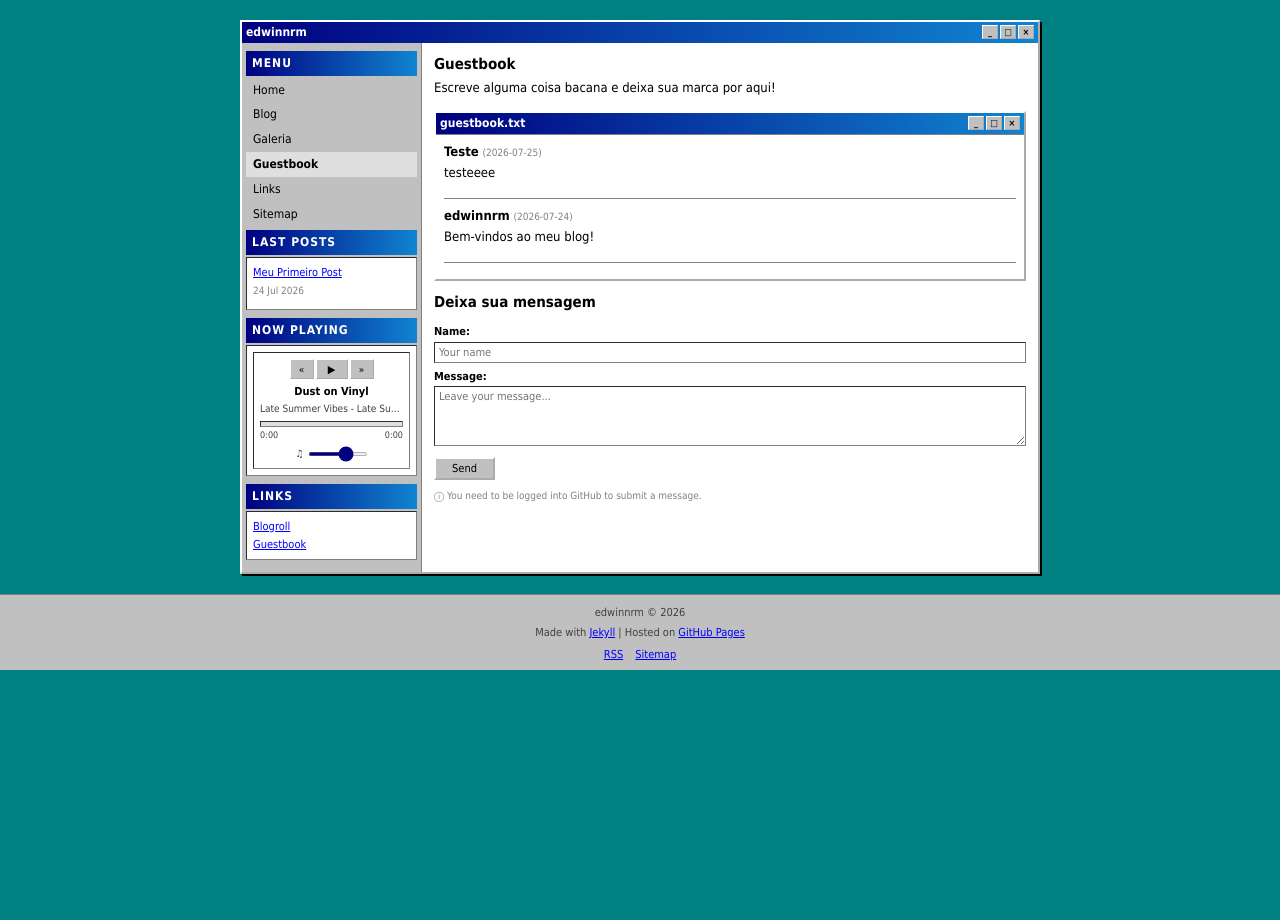
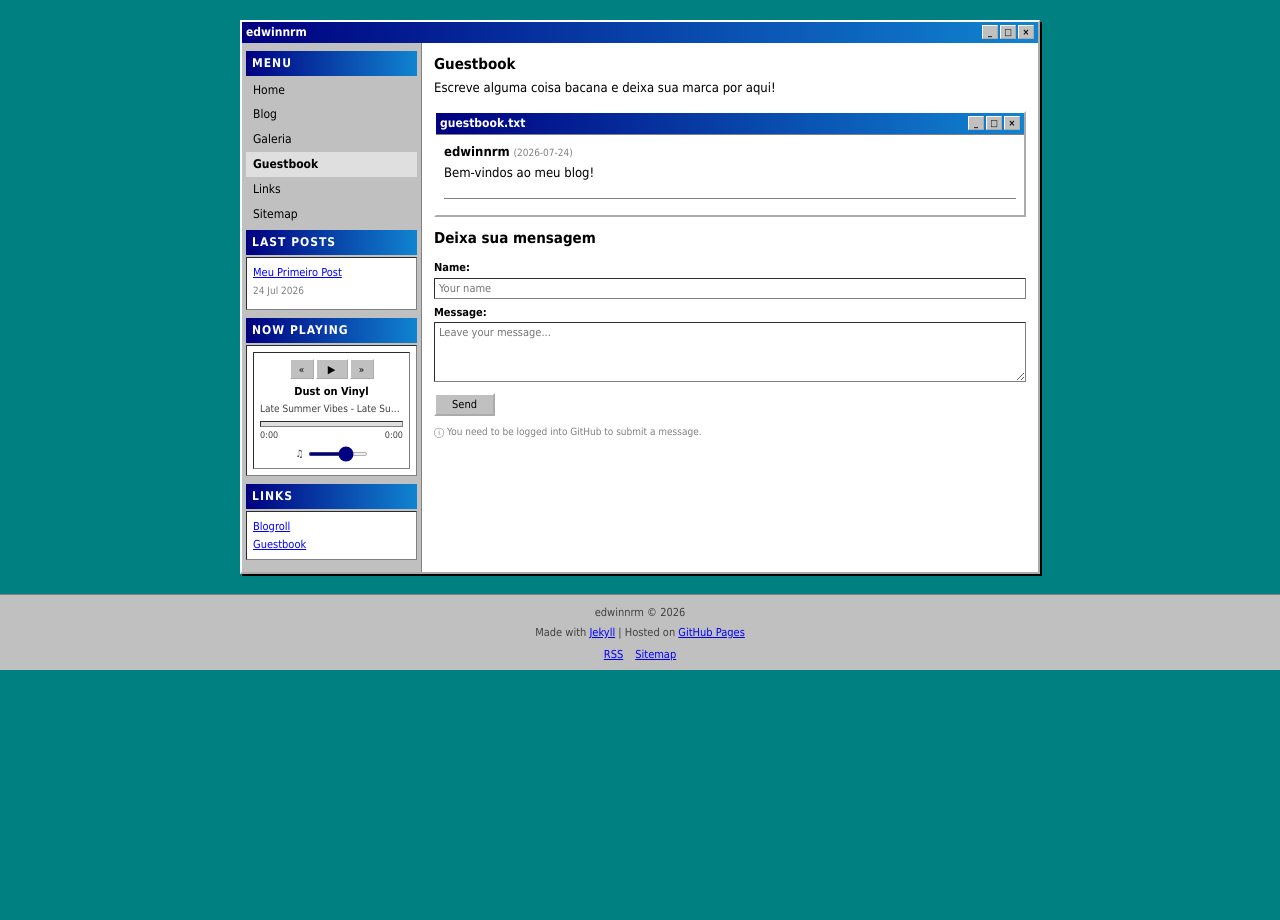
Before and after one commit to EdwinNRM/Blog, a Jekyll site: the page built from pages/guestbook.md, in a window 1280 px wide. Built offline with Jekyll 4.4.1, drawn with Linux system fonts in a browser that asks for light colours.

Commit message:
remove test entry from guestbook

```diff
--- a/_data/guestbook.yml
+++ b/_data/guestbook.yml
@@ -1,7 +1,3 @@
 - name: "edwinnrm"
   date: "2026-07-24"
   message: "Bem-vindos ao meu blog!"
-
-- name: "Teste"
-  date: "2026-07-25"
-  message: "testeeee"
```
